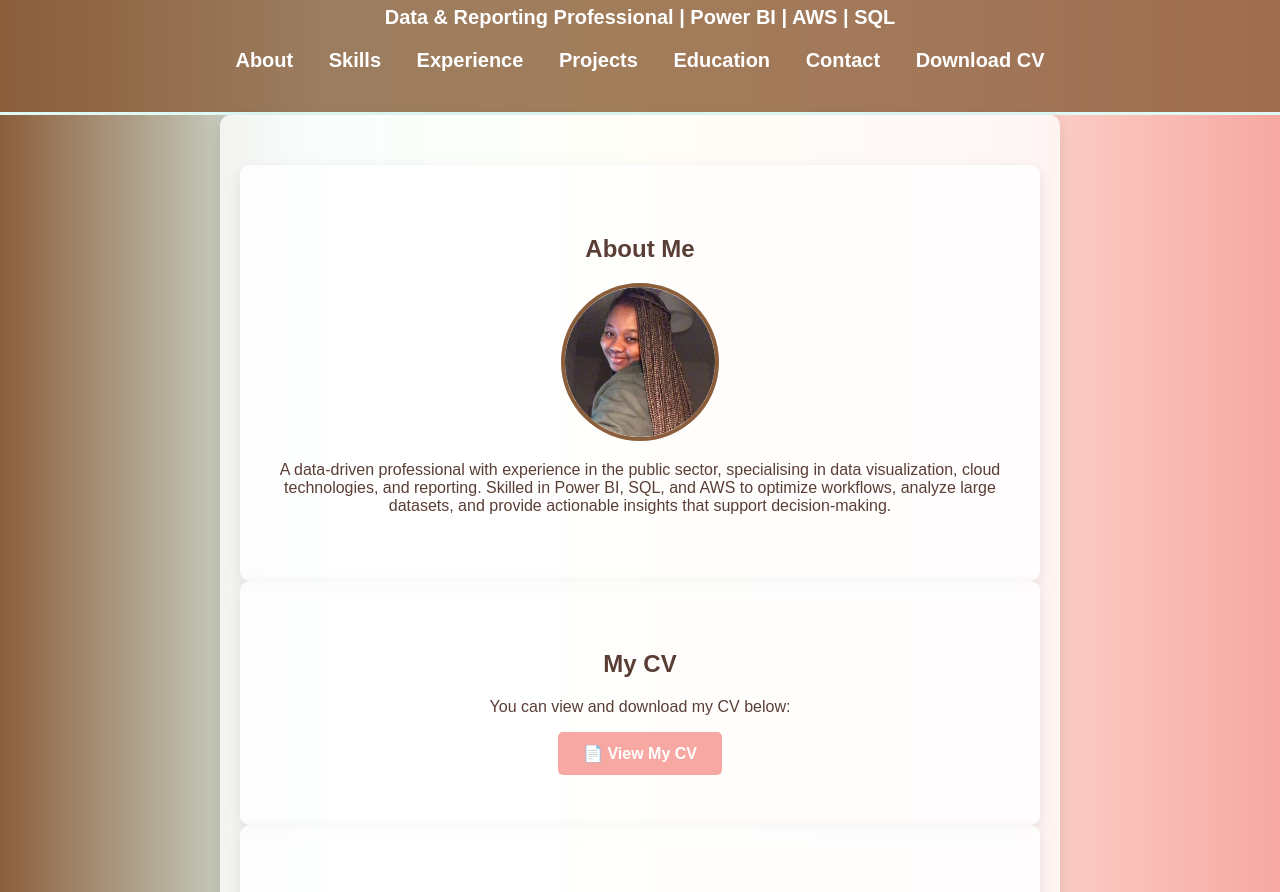
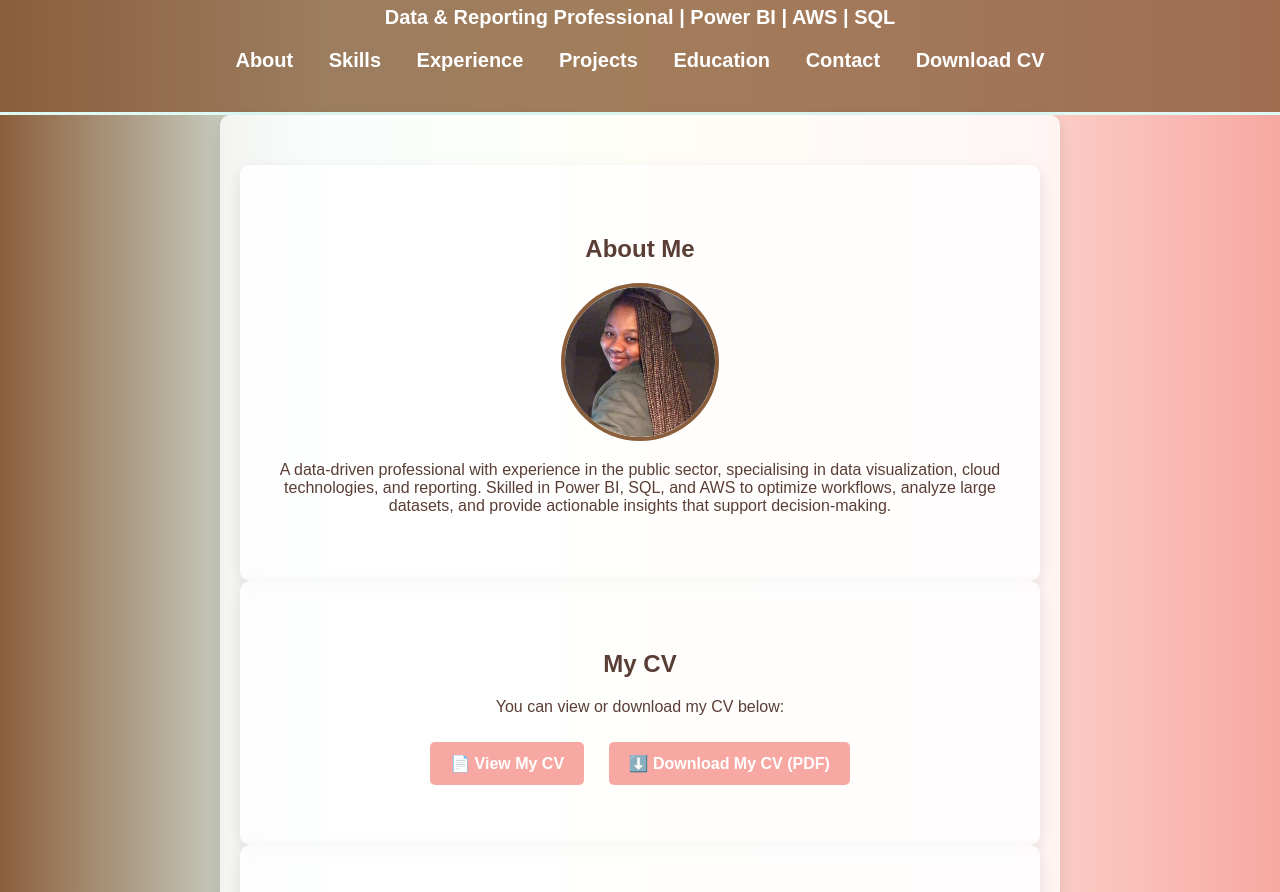
Before and after one commit to ItIsNette/Portfolio-AH, a website: page index.html in a window 1280 px wide. Shown: the part 113-1005 px from the top of the page. Drawn offline with Linux system fonts and the light colour scheme.

Commit message:
Updated CV section with correct links and added download button

```diff
--- a/index.html
+++ b/index.html
@@ -39,13 +39,23 @@
 
     <section id="cv">
         <h2>My CV</h2>
-        <p>You can view and download my CV below:</p>
-        <a href="https://docs.google.com/document/d/1-7ByjsAQcTO6qOerjMvntAN-QaUDLdLFZtSx6AFlQjw/edit?usp=sharing"
+        <p>You can view or download my CV below:</p>
+
+        <!-- View CV Button -->
+        <a href="https://docs.google.com/document/d/1-7ByjsAQcTO6qOerjMvntAN-QaUDLdLFZtSx6AFlQjw/view"
            class="cv-button"
            target="_blank">
            📄 View My CV
         </a>
+
+        <!-- Download CV Button -->
+        <a href="https://docs.google.com/document/d/1-7ByjsAQcTO6qOerjMvntAN-QaUDLdLFZtSx6AFlQjw/export?format=pdf"
+           class="cv-button"
+           target="_blank">
+           ⬇️ Download My CV (PDF)
+        </a>
     </section>
+
 
 
     <section id="skills">
--- a/styles.css
+++ b/styles.css
@@ -81,12 +81,13 @@ section {
 /* CV Download Button */
 .cv-button {
     display: inline-block;
-    padding: 12px 25px;
-    background: #F7A8A2; /* Soft pastel pink */
+    padding: 12px 20px;
+    background-color: #F7A8A2; /* Soft pastel pink */
     color: white;
     text-decoration: none;
     font-weight: bold;
     border-radius: 5px;
+    margin: 10px;
     transition: background 0.3s, transform 0.2s;
 }
 
@@ -94,6 +95,7 @@ section {
     background: #FDDCD4; /* Lighter pastel pink */
     transform: scale(1.05);
 }
+
 
 /* Profile Picture */
 .profile-pic {
```
